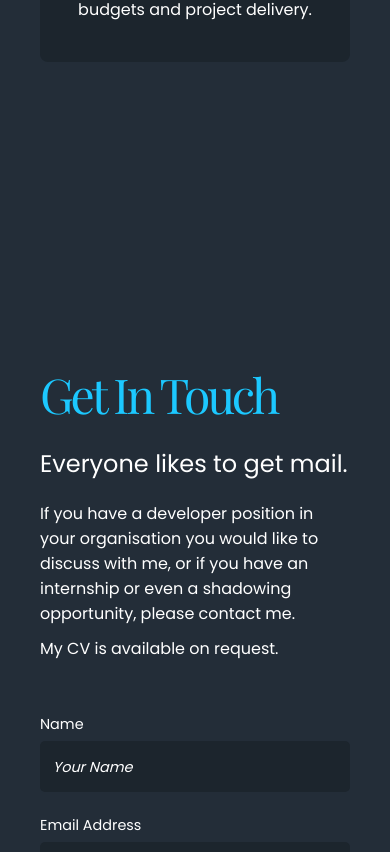
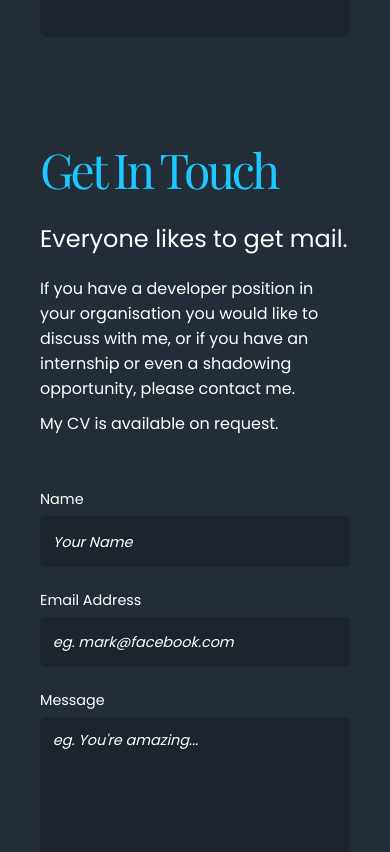
Before and after one commit to dan77uk/portfolio, a Next.js app: page / in a window 390 px wide. Shown: the part 2992-3844 px from the top of the page. Built offline with nearby package versions, Linux system fonts and the light colour scheme; a web font is replaced by a local one.

Commit message:
style: removed/reduced padding around components

```diff
--- a/components/about.module.css
+++ b/components/about.module.css
@@ -14,7 +14,7 @@
   position: relative;
   max-width: 960px;
   margin: 0 auto;
-  padding: 75px 40px;
+  padding: 75px 40px 0 40px;
   color: #ffffff;
 }
 
@@ -66,9 +66,6 @@
 }
 
 @media (max-width: 840px) {
-  .wrapper {
-    padding: 100px 40px;
-  }
 }
 
 @media (max-width: 700px) {
--- a/components/contact.module.css
+++ b/components/contact.module.css
@@ -104,9 +104,6 @@
 }
 
 @media (max-width: 840px) {
-  .wrapper {
-    padding: 100px 40px;
-  }
   .contactForm button {
     width: 100%;
   }
```
